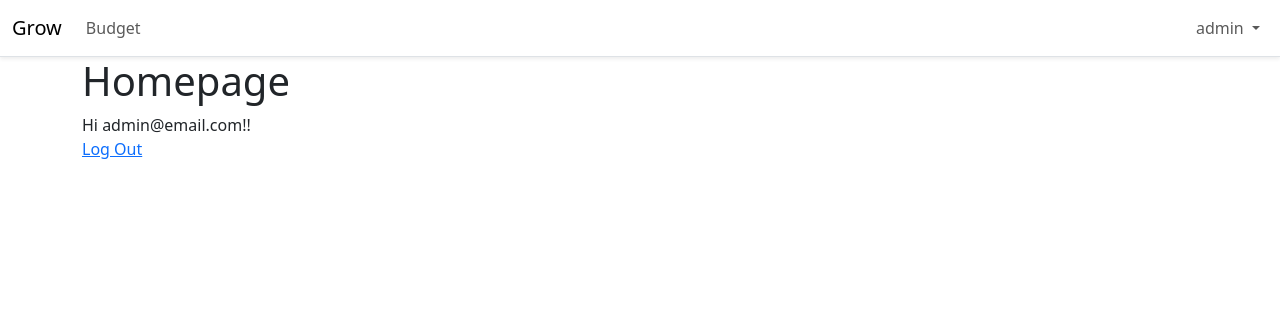
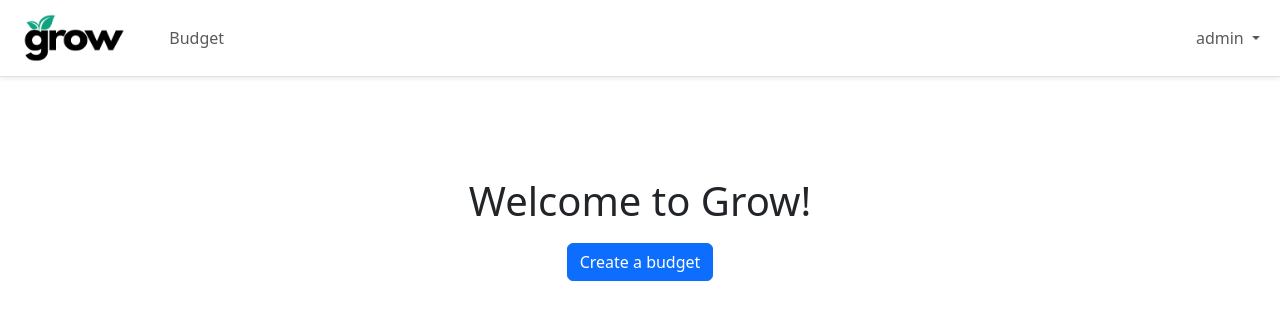
Before and after one commit to ethandiedericks/grow-v2, a Django app: page / in a window 1280 px wide. Shown: the top 320 px of the page. Run offline with Django 4.2, Linux system fonts and the light colour scheme; a user stored in the database is signed in.

Commit message:
added static files

```diff
--- a/config/settings.py
+++ b/config/settings.py
@@ -37,7 +37,7 @@ INSTALLED_APPS = [
     'django.contrib.sessions',
     'django.contrib.messages',
     'django.contrib.staticfiles',
-
+    'django.contrib.sites',
     # Third-party
     'crispy_forms',
     'crispy_bootstrap5',
@@ -152,6 +152,7 @@ USE_TZ = True
 # https://docs.djangoproject.com/en/4.2/howto/static-files/
 
 STATIC_URL = 'static/'
+STATICFILES_DIRS = [os.path.join(BASE_DIR, 'static'),]
 
 # Default primary key field type
 # https://docs.djangoproject.com/en/4.2/ref/settings/#default-auto-field
--- a/templates/_base.html
+++ b/templates/_base.html
@@ -1,3 +1,4 @@
+{% load static %}
 <!DOCTYPE html>
 <html lang="en">
 <head>
@@ -7,46 +8,38 @@
     <title>{% block title %}Grow{% endblock title %}</title>
 </head>
 <body>
-    <nav class="navbar navbar-expand-lg bg-white border-bottom shadow-sm">
-        <div class="container-fluid">
-          <a class="navbar-brand" href="{% url 'home' %}">Grow</a>
-          <button class="navbar-toggler" type="button" data-bs-toggle="collapse" data-bs-target="#navbarNavDropdown" aria-controls="navbarNavDropdown" aria-expanded="false" aria-label="Toggle navigation">
-            <span class="navbar-toggler-icon"></span>
-          </button>
-          <div class="collapse navbar-collapse justify-content-between" id="navbarNavDropdown">
-            <ul class="navbar-nav">
-              <li class="nav-item mx-auto">
-                <a class="nav-link" href="{% url 'budget' %}">Budget</a>
-              </li>
-            </ul>
-            <ul class="navbar-nav">
-              {% if user.is_authenticated %}
-              <li class="nav-item dropdown">
-                <a class="nav-link dropdown-toggle" href="#" role="button" data-bs-toggle="dropdown" aria-expanded="false">
-                 {{ user.username }}
-                </a>
-                <ul class="dropdown-menu dropdown-menu-end">
-                  <li><a class="dropdown-item" href="{% url 'account_logout' %}">Logout</a></li>
-                </ul>
-              </li>
-              {% else %}
-                <li class="nav-item">
-                    <a class="nav-link" href="{% url 'account_login' %}">Log In</a>
-                </li>
-                <li class="nav-item">
-                    <a class="nav-link" href="{% url 'account_signup' %}">Sign Up</a>
-                </li>
-              {% endif %}
-            </ul>
-          </div>
-        </div>
-      </nav>
+  <style>
+    /* Custom CSS to prevent dropdown from going off-screen */
+    @media (min-width: 992px) {
+      .dropdown-menu.keep-inside {
+        right: 0;
+        left: auto;
+      }
+    }
+  </style>
+    {% if user.is_authenticated %}
+      {% include 'header.html' %}
+    {% endif %}
     <div class="container">
         {% block content %}
         {% endblock content %}
     </div>
+    <!-- Your existing HTML code -->
+
+
+
     <script src="https://cdnjs.cloudflare.com/ajax/libs/jquery/3.7.1/jquery.min.js" integrity="sha512-v2CJ7UaYy4JwqLDIrZUI/4hqeoQieOmAZNXBeQyjo21dadnwR+8ZaIJVT8EE2iyI61OV8e6M8PP2/4hpQINQ/g==" crossorigin="anonymous" referrerpolicy="no-referrer"></script>
     <script src="https://cdn.jsdelivr.net/npm/@popperjs/core@2.11.8/dist/umd/popper.min.js" integrity="sha384-I7E8VVD/ismYTF4hNIPjVp/Zjvgyol6VFvRkX/vR+Vc4jQkC+hVqc2pM8ODewa9r" crossorigin="anonymous"></script>
     <script src="https://cdn.jsdelivr.net/npm/bootstrap@5.3.2/dist/js/bootstrap.min.js" integrity="sha384-BBtl+eGJRgqQAUMxJ7pMwbEyER4l1g+O15P+16Ep7Q9Q+zqX6gSbd85u4mG4QzX+" crossorigin="anonymous"></script>
-</body>
+    <script>
+      // jQuery for Bootstrap dropdown hover
+      $(document).ready(function(){
+        $('.dropdown').hover(function(){
+          $(this).find('.dropdown-menu').stop(true, true).delay(100).fadeIn(300);
+        }, function(){
+          $(this).find('.dropdown-menu').stop(true, true).delay(100).fadeOut(300);
+        });
+      });
+    </script>
+  </body>
 </html>
--- /dev/null
+++ b/templates/header.html
@@ -0,0 +1,37 @@
+{%load static%}
+<nav class="navbar navbar-expand-lg bg-white border-bottom shadow-sm">
+    <div class="container-fluid">
+      <a class="navbar-brand" href="{% url 'home' %}"><img src="{% static 'images/grow2.png' %}" style="height: 50px; width: 100%;"  alt=""></a>
+      <button class="navbar-toggler" type="button" data-bs-toggle="collapse" data-bs-target="#navbarNavDropdown" aria-controls="navbarNavDropdown" aria-expanded="false" aria-label="Toggle navigation">
+        <span class="navbar-toggler-icon"></span>
+      </button>
+      <div class="collapse navbar-collapse justify-content-between" id="navbarNavDropdown">
+        <ul class="navbar-nav">
+
+            <li class="nav-item mx-auto">
+              <a class="nav-link" href="{% url 'budget' %}">Budget</a>
+            </li>
+
+        </ul>
+        <ul class="navbar-nav">
+          {% if user.is_authenticated %}
+          <li class="nav-item dropdown">
+            <a class="nav-link dropdown-toggle" href="#" role="button" data-bs-toggle="dropdown" aria-expanded="false">
+             {{ user.username }}
+            </a>
+            <ul class="dropdown-menu dropdown-menu-end keep-inside">
+              <li><a class="dropdown-item" href="{% url 'account_logout' %}">Logout</a></li>
+            </ul>
+          </li>
+          {% else %}
+            <li class="nav-item">
+                <a class="nav-link" href="{% url 'account_login' %}">Log In</a>
+            </li>
+            <li class="nav-item">
+                <a class="nav-link" href="{% url 'account_signup' %}">Sign Up</a>
+            </li>
+          {% endif %}
+        </ul>
+      </div>
+    </div>
+  </nav>
--- a/templates/home.html
+++ b/templates/home.html
@@ -7,16 +7,29 @@
 
 
 {% block content %}
-
-    <h1>Homepage</h1>
-
-    {% if user.is_authenticated %}
-        Hi {{user.email}}!!
-        <p><a href="{% url 'account_logout' %}">Log Out</a></p>
-    {% else %}
-        <p>You are not logged in</p>
-        <a href="{% url 'account_login' %}">Log In</a>
-        <a href="{% url 'account_signup' %}">Sign Up</a>
-    {% endif %}
-
+    <style>
+        /* Custom CSS for additional styling */
+        .welcome-text {
+            margin-top: 100px;
+            text-align: center;
+        }
+        .btn {
+            margin-top: 10px;
+        }
+    </style>
+    <div class="row">
+        <div class="col-md-12">
+            <div class="welcome-text">
+                <h1>Welcome to Grow!</h1>
+                {% if user.is_authenticated %}
+                <a href="{% url 'budget' %}" class="btn btn-primary">Create a budget</a>
+                {% else %}
+                <p>Start managing your finances and planning for the future.</p>
+                <p>Sign up or log in to get started.</p>
+                <a href="{% url 'account_signup' %}" class="btn btn-primary">Sign Up</a>
+                <a href="{% url 'account_login' %}" class="btn btn-outline-primary">Log In</a>
+                {% endif %}
+            </div>
+        </div>
+    </div>
 {% endblock content %}
```
Also changed, not shown: templates/account/login.html (+12 -6 lines), db.sqlite3, static/images/grow2.png (added).
